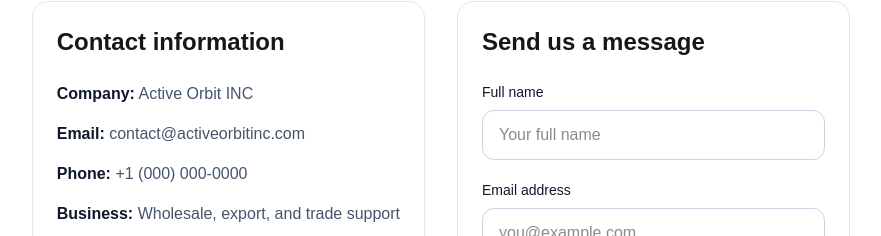
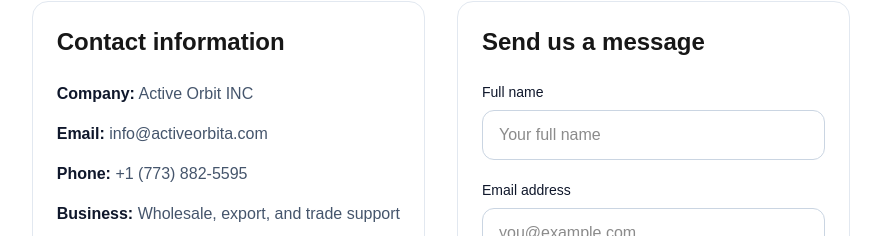
Before and after one commit to hamdamme/activeorbita-web, a Next.js app: page /contact in a window 1280 px wide. Shown: the part 283-519 px from the top of the page, without its empty margins (199-1080 px from the left). Built offline with nearby package versions, Linux system fonts and the light colour scheme.

Commit message:
correction

```diff
--- a/app/contact/page.tsx
+++ b/app/contact/page.tsx
@@ -102,11 +102,11 @@
             </p>
             <p>
               <span className="font-semibold text-slate-900">Email:</span>{" "}
-              contact@activeorbitinc.com
+              info@activeorbita.com
             </p>
             <p>
               <span className="font-semibold text-slate-900">Phone:</span>{" "}
-              +1 (000) 000-0000
+              +1 (773) 882-5595
             </p>
             <p>
               <span className="font-semibold text-slate-900">Business:</span>{" "}
```
